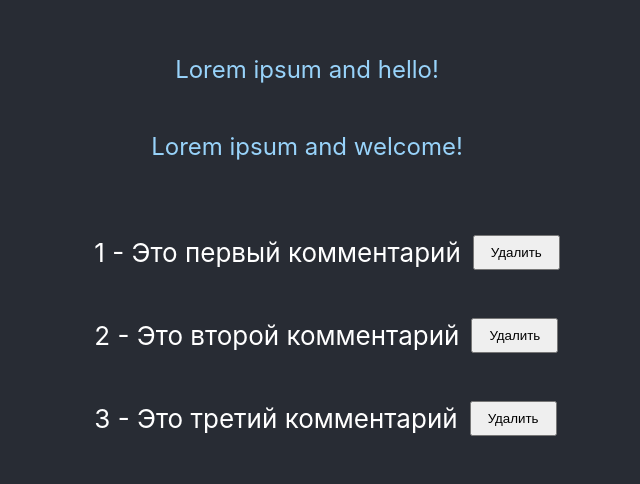
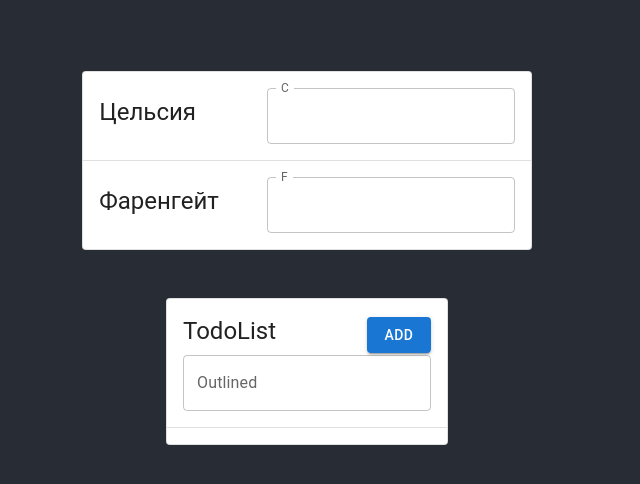
Before and after one commit to TikhomirovAlexey/React-course, a React (Create React App) app: page / in a window 1280 px wide. Shown: the part 142-626 px from the top of the page, without its empty margins (333-973 px from the left). Built offline with nearby package versions, Linux system fonts and the light colour scheme.

Commit message:
completed tasks in lesson 3. Added TemperatureConverter and TodoList component

```diff
--- a/package.json
+++ b/package.json
@@ -3,6 +3,10 @@
   "version": "0.1.0",
   "private": true,
   "dependencies": {
+    "@emotion/react": "^11.11.4",
+    "@emotion/styled": "^11.11.5",
+    "@mui/icons-material": "^5.15.21",
+    "@mui/material": "^5.15.21",
     "@testing-library/jest-dom": "^5.17.0",
     "@testing-library/react": "^13.4.0",
     "@testing-library/user-event": "^13.5.0",
--- a/src/App.css
+++ b/src/App.css
@@ -10,7 +10,7 @@
   align-items: center;
   justify-content: center;
   font-size: calc(10px + 2vmin);
-  color: white;
+  gap: 48px;
 }
 
 .text-message {
--- a/src/App.js
+++ b/src/App.js
@@ -1,14 +1,13 @@
 import './App.css';
-import Message from './components/Message';
-import CommentsList from './components/CommentsList';
+import TemperatureConverter from './components/TemperatureConverter';
+import TodoList from './components/TodoList ';
 
 function App() {
   return (
     <div className="App">
       <header className="App-header">
-        <Message text="Lorem ipsum and hello!" />
-        <Message text="Lorem ipsum and welcome!" />
-        <CommentsList />
+        <TemperatureConverter />
+        <TodoList />
       </header>
     </div>
   );
--- /dev/null
+++ b/src/components/TemperatureConverter.js
@@ -0,0 +1,65 @@
+import TextField from '@mui/material/TextField';
+import Card from '@mui/material/Card';
+import Box from '@mui/material/Box';
+import Stack from '@mui/material/Stack';
+import Divider from '@mui/material/Divider';
+import Typography from '@mui/material/Typography';
+import { useState} from "react";
+
+
+function TemperatureConverter() {
+    const [celsius, setCelsius] = useState('');
+    const [fahrenheit, setFahrenheit] = useState('');
+
+    const temperatureConverterCelsiusInFahrenheit = (event) => {
+        if (event.target.value == '' || isNaN(event.target.value)) {
+            setFahrenheit('');
+            setCelsius('');
+        } else {
+            setCelsius(event.target.value);
+            setFahrenheit((9 / 5 * event.target.value) + 32);
+        }
+
+    }
+
+    const temperatureConverterFahrenheitInCelsius = (event) => {
+        if (event.target.value == '' || isNaN(event.target.value)) {
+            setFahrenheit('');
+            setCelsius('');
+        } else {
+            setFahrenheit(event.target.value);
+            setCelsius(5 / 9 * (event.target.value - 32));
+        }
+    }
+
+    return (
+        <Card variant="outlined" sx={{ maxWidth: 500 }}>
+            <Box sx={{ p: 2 }}>
+                <Stack direction="row" justifyContent="space-between" alignItems="center" gap='48px'>
+                    <Typography gutterBottom variant="h5" component="div">
+                        Цельсия
+                    </Typography>
+                    <TextField id="outlined-celsius" label="C" variant="outlined" onChange={temperatureConverterCelsiusInFahrenheit} value={celsius}
+                        InputLabelProps={{
+                            shrink: true,
+                        }} />
+                </Stack>
+            </Box>
+            <Divider />
+            <Box sx={{ p: 2 }}>
+                <Stack direction="row" justifyContent="space-between" alignItems="center" gap='48px'>
+                    <Typography gutterBottom variant="h5" component="div">
+                        Фаренгейт
+                    </Typography>
+                    <TextField id="outlined-fahrenheit" label="F" variant="outlined" onChange={temperatureConverterFahrenheitInCelsius} value={fahrenheit}
+                        InputLabelProps={{
+                            shrink: true,
+                        }}
+                    />
+                </Stack>
+            </Box>
+        </Card>
+    );
+}
+
+export default TemperatureConverter;
--- /dev/null
+++ b/src/components/TodoList .js
@@ -0,0 +1,65 @@
+import { useState } from "react";
+import List from '@mui/material/List';
+import ListItem from '@mui/material/ListItem';
+import ListItemText from '@mui/material/ListItemText';
+import DeleteIcon from '@mui/icons-material/Delete';
+import IconButton from '@mui/material/IconButton';
+import Card from '@mui/material/Card';
+import Box from '@mui/material/Box';
+import Stack from '@mui/material/Stack';
+import Divider from '@mui/material/Divider';
+import Typography from '@mui/material/Typography';
+import Button from '@mui/material/Button';
+import TextField from '@mui/material/TextField';
+
+function TodoList() {
+    const [todoList, setTodoList] = useState([]);
+    const [textInput, setTextInput] = useState('');
+
+    const changeText = (event) => {
+        setTextInput(event.target.value);
+    }
+
+    const changeList = () => {
+        if (textInput != '') {
+            setTodoList([...todoList, { id: todoList.length, text: textInput }]);
+            setTextInput('');
+        }
+    }
+
+    const removeComment = (event) => {
+        setTodoList(todoList.filter(el => el.id !== Number(event.target.closest('button').id)));
+    }
+
+    return (
+        <Card variant="outlined" sx={{ maxWidth: 360 }}>
+            <Box sx={{ p: 2 }} gap="18">
+                <Stack direction="row" justifyContent="space-between" alignItems="center">
+                    <Typography gutterBottom variant="h5" component="div">
+                        TodoList
+                    </Typography>
+                    <Button variant="contained" onClick={changeList}>Add</Button>
+                </Stack>
+                <TextField id="outlined-basic" label="Outlined" variant="outlined" value={textInput} onChange={changeText} />
+            </Box>
+            <Divider />
+            <List sx={{ width: '100%', maxWidth: 360, bgcolor: 'background.paper' }}>
+                {todoList.map(element => (
+                    <ListItem
+                        key={element.id}
+                        disableGutters
+                        secondaryAction={
+                            <IconButton aria-label="delete" id={element.id} onClick={removeComment}>
+                                <DeleteIcon />
+                            </IconButton>
+                        }
+                    >
+                        <ListItemText primary={element.text} />
+                    </ListItem>
+                ))}
+            </List>
+        </Card>
+    );
+}
+
+export default TodoList;
```
Also changed, not shown: 2 other files (tests, documents, lock files or other folders).
